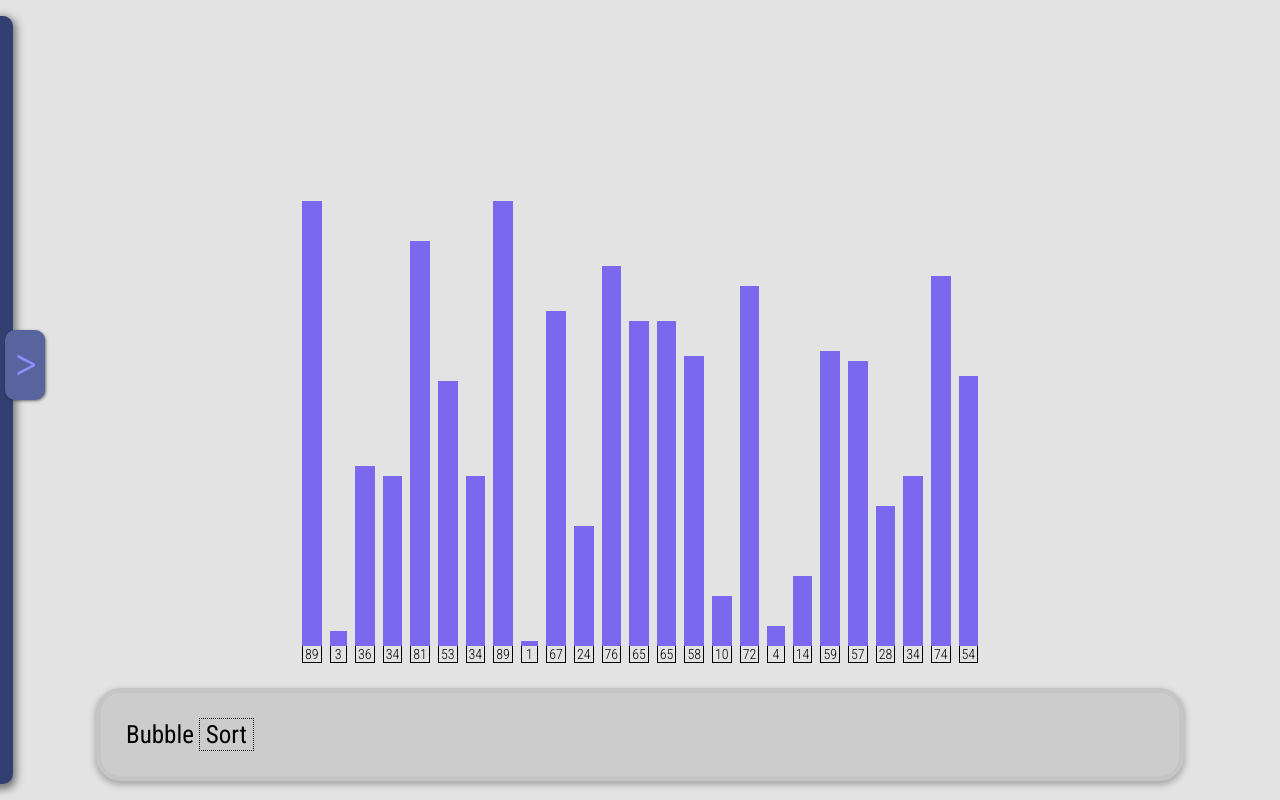
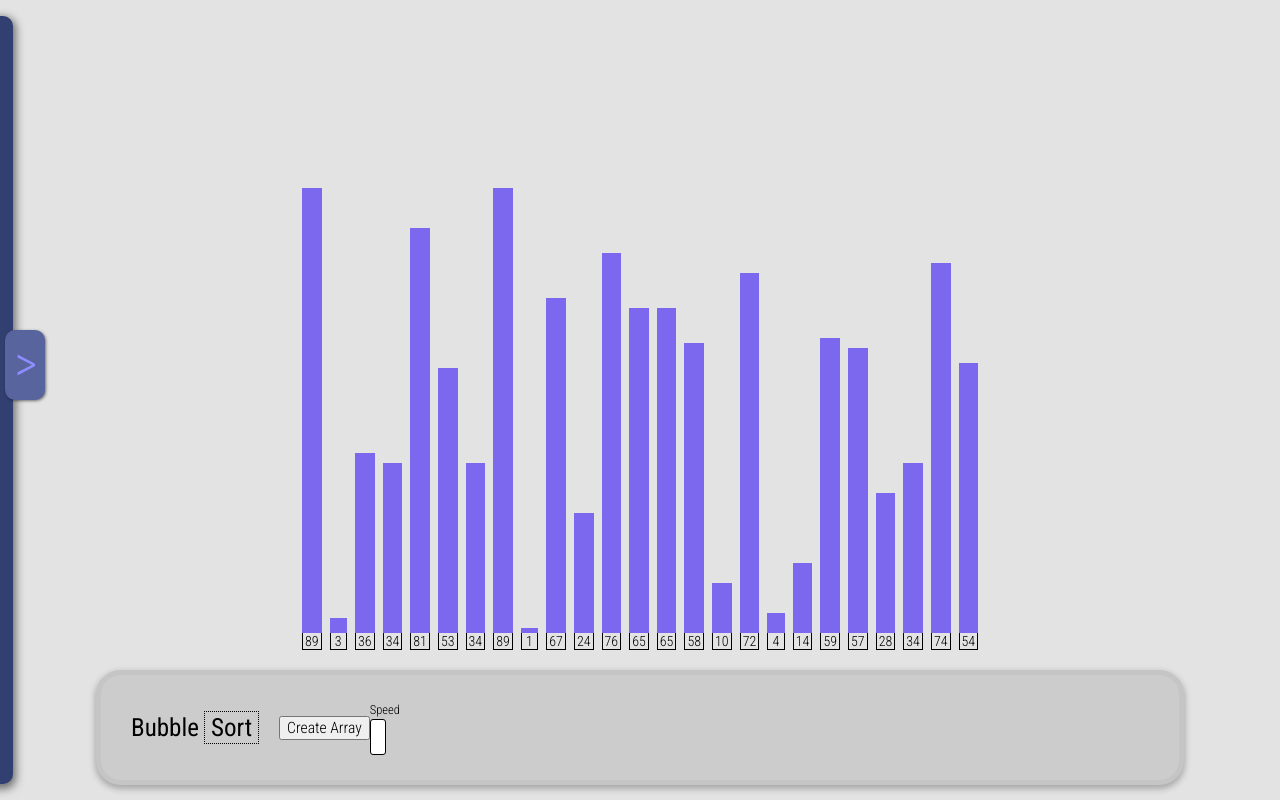
Before and after one commit to gpedr012/algorithm-visualizer, a React (Create React App) app: page / in a window 1280 px wide. Built offline with nearby package versions, Linux system fonts and the light colour scheme.

Commit message:
Changed structure of ActionMenu

```diff
--- /dev/null
+++ b/src/components/ActionMenu/ActionMenu.module.css
@@ -0,0 +1,10 @@
+.action-menu {
+    margin: 1em 1em 0.75em 1em;
+    padding: 1em;
+    border: 5px solid #c6c5c5;
+    border-radius: 25px;
+    width: 85%;
+    box-shadow: 0 3px 6px 1px rgba(0, 0, 0, 0.26);
+    background-color: #ccc;
+
+}
--- a/src/components/Sidebar/Sidebar.js
+++ b/src/components/Sidebar/Sidebar.js
@@ -14,6 +14,7 @@ const Sidebar = (props) => {
 
     const handleNavSelection = (algo) => {
         setActiveAlgo(algo.code);
+        setTimeout(() => handleSidebarBtn(), 250);
         props.handleAlgoSelection(algo);
 
     }
--- a/src/components/SortVisualization/ActionMenu/ActionMenu.module.css
+++ /dev/null
@@ -1,29 +0,0 @@
-.action-menu {
-    flex: 0;
-    margin: 1em 1em 0.75em 1em;
-    padding: 1em;
-    border: 5px solid #c6c5c5;
-    border-radius: 25px;
-    width: 85%;
-    box-shadow: 0 3px 6px 1px rgba(0, 0, 0, 0.26);
-    background-color: #ccc;
-    font-size: 2.5rem;
-    font-weight: 400;
-
-}
-
-.action-menu button {
-    font-size: 2.5rem;
-    font-weight: 400;
-    background-color: transparent;
-    border: 1px dotted black;
-    cursor: pointer;
-    transition: all, 0.5s;
-    margin-left: 0.5rem;
-
-}
-
-.action-menu button:hover {
-    border-bottom: 1px solid black;
-
-}
--- /dev/null
+++ b/src/components/SortVisualization/SortActionMenuItems/SortActionMenuItems.js
@@ -0,0 +1,19 @@
+import React from "react";
+import classes from "./SortActionMenuItems.module.css";
+
+const SortActionMenuItems = (props) => {
+
+    return (
+        <div className={classes.content}>
+            {props.algorithm.name}
+            <button className={classes['sort-btn']} onClick={props.sort}>Sort</button>
+            <button>Create Array</button>
+            <div>
+                <span>Speed</span>
+            <input className={classes.slider} type={"range"} min={"50"} max={"3000"}/>
+            </div>
+        </div>
+    )
+}
+
+export default SortActionMenuItems;
--- /dev/null
+++ b/src/components/SortVisualization/SortActionMenuItems/SortActionMenuItems.module.css
@@ -0,0 +1,52 @@
+.content {
+    display: flex;
+    flex: 1;
+    align-items: center;
+    justify-content: left;
+    font-size: 2.5rem;
+    font-weight: 400;
+    margin: 0 1rem 0 1rem;
+}
+
+.sort-btn  {
+    font-size: 2.5rem;
+    font-weight: 400;
+    background-color: transparent;
+    border: 1px dotted black;
+    cursor: pointer;
+    margin-left: 0.512rem;
+    transition: all, 0.5s;
+    margin-right: 2rem;
+
+}
+
+.sort-btn:hover {
+    border-bottom: 1px solid #3e3e3e;
+}
+
+.slider {
+    -webkit-appearance: none;
+    width: 100%;
+    background: transparent;
+}
+
+.slider::-webkit-slider-thumb {
+    -webkit-appearance: none;
+    border: 1px solid black;
+    height: 36px;
+    width: 16px;
+    border-radius: 3px;
+    background: white;
+    cursor: pointer;
+
+
+}
+
+.slider::-ms-track {
+    width: 100%;
+    cursor: pointer;
+
+    background: transparent;
+    border-color: transparent;
+    color: transparent;
+}
--- a/src/components/SortVisualization/SortVisualization.js
+++ b/src/components/SortVisualization/SortVisualization.js
@@ -1,10 +1,10 @@
-import React, {useEffect, useState} from "react";
+import React, {useCallback, useEffect, useState} from "react";
 import classes from "./SortVisualization.module.css"
 import Bar from "./Bar/Bar";
 import {createArrayOfBars} from "../../util/utils";
-import {bubbleSort, selectionSort, insertionSort} from "../../util/sorter";
-import ActionMenu from "./ActionMenu/ActionMenu";
+import ActionMenu from "../ActionMenu/ActionMenu";
 import {COMPARE, FINAL_POS, IDLE, SWAP_END, SWAP_INIT} from "../../util/sortingStates";
+import SortActionMenuItems from "./SortActionMenuItems/SortActionMenuItems";
 
 const SortVisualization = (props) => {
 
@@ -132,6 +132,7 @@ const SortVisualization = (props) => {
         setStartedVisualization(true);
     }
 
+
 // let array = createNewRandArray(3);
 // console.log(array);
 // //array = bubbleSort(array);
@@ -145,8 +146,7 @@ const SortVisualization = (props) => {
                 })}
             </div>
             <ActionMenu>
-                    {props.algorithm.name}
-                    <button onClick={sort}>Sort</button>
+                <SortActionMenuItems algorithm={props.algorithm} sort={sort}/>
             </ActionMenu>
         </React.Fragment>
 
```
Also changed, not shown: src/components/ActionMenu/ActionMenu.js (renamed from src/components/SortVisualization/ActionMenu/ActionMenu.js).
